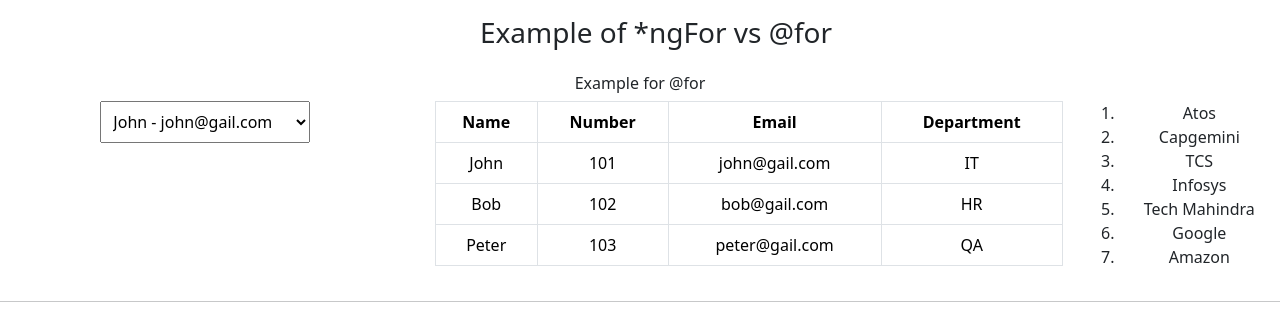
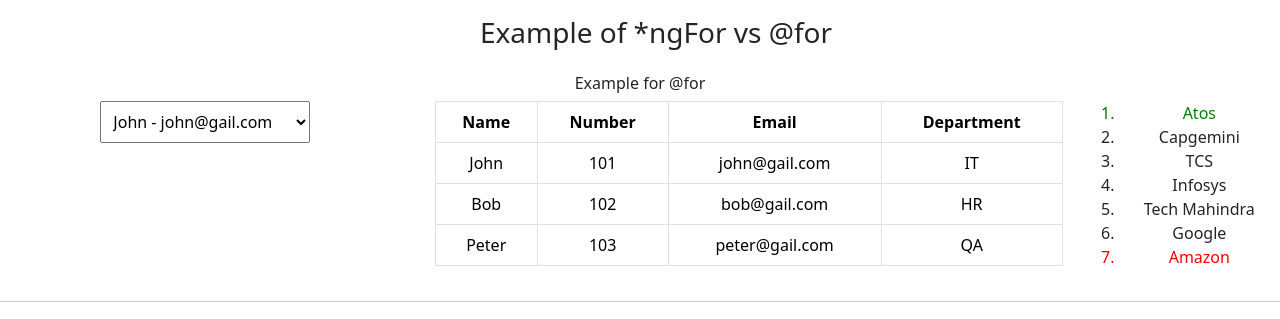
Before and after one commit to MeghanaDharmaraju/angularProject, an Angular app: page / in a window 1280 px wide. Shown: the top 319 px of the page. Built offline with nearby package versions, Linux system fonts and the light colour scheme.

Commit message:
inside for block declare a variable and use of empty block

```diff
--- a/src/app/ngfor-vs-for/ngfor-vs-for.component.html
+++ b/src/app/ngfor-vs-for/ngfor-vs-for.component.html
@@ -111,10 +111,23 @@
 
   <div class="col-2">
     <ol>
-      @for (comp of companyList; track comp;) {
-      <li>
-        {{comp}}
-      </li>
+      @for (comp of companyList; track comp; let f=$first, l=$last, e=$even, o=$odd, c=$count, i=$index) {
+        @if(f == true){
+          <li style="color: green;">
+            {{comp}}
+          </li>
+        }@else if (l == true) {
+          <li style="color: red;">
+            {{comp}}
+          </li>
+        }@else {
+          <li>
+            {{comp}}
+          </li>
+        }
+      }
+      @empty {
+        No Company found...
       }
     </ol>
   </div>
--- a/src/app/ngfor-vs-for/ngfor-vs-for.component.ts
+++ b/src/app/ngfor-vs-for/ngfor-vs-for.component.ts
@@ -15,4 +15,6 @@ export class NgforVsForComponent {
   ]
 
   companyList: string[] = ['Atos', 'Capgemini', 'TCS', 'Infosys', 'Tech Mahindra', 'Google', 'Amazon'];
+
+  // companyList: string[] = [];
 }
```
